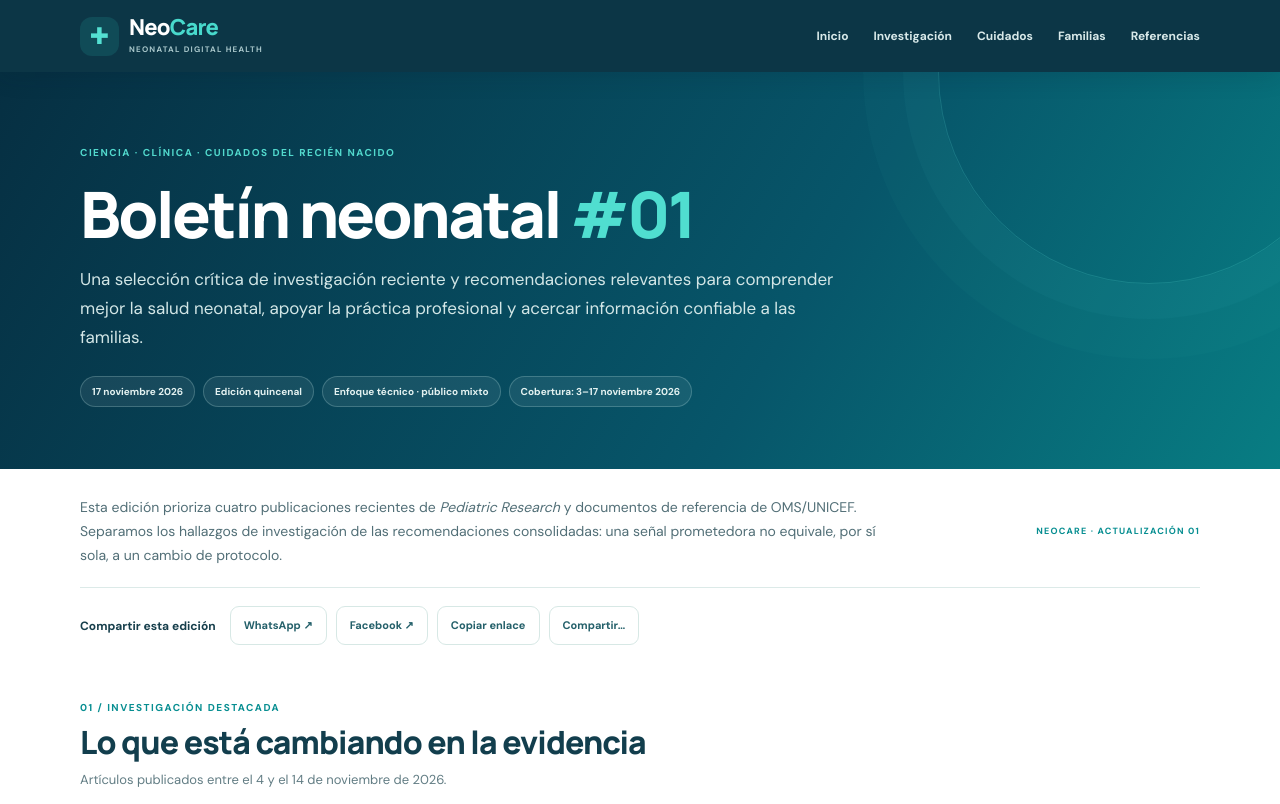
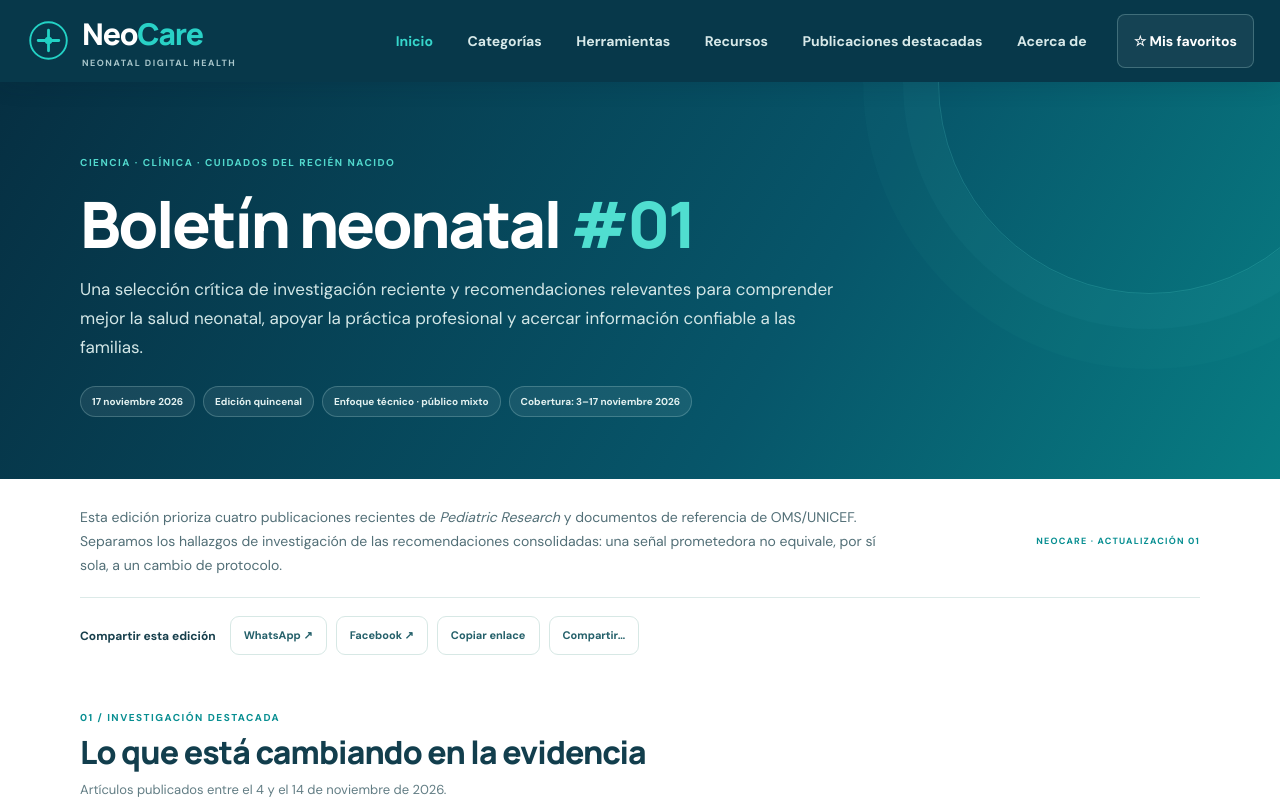
Before and after one commit to qmax75/neocare, a plain HTML site: page boletin-neonatal-01.html in a window 1280 px wide. Shown: the top 804 px of the page. Drawn offline with Linux system fonts and the light colour scheme.

Commit message:
Unifica el banner de navegacion NeoCare en todas las paginas

```diff
--- a/boletin-neonatal-01.html
+++ b/boletin-neonatal-01.html
@@ -39,10 +39,41 @@ main.wrap{padding-bottom:36px}.intro{display:flex;align-items:center;justify-con
 @media(prefers-reduced-motion:reduce){html{scroll-behavior:auto}*,*:before,*:after{transition:none!important}}
 @media print{.top,.sharebar,.print,.footer a{display:none!important}.hero{background:#fff;color:#123b4b;padding:22px 0;border-bottom:2px solid #123b4b}.hero .dek,.hero .pill{color:#456}.hero:after{display:none}.section{break-inside:avoid;padding-top:20px}.story,.care,.review,.family,.refs{box-shadow:none;break-inside:avoid}.footer{background:#fff;color:#123b4b;padding:10px 0}.footer small{color:#456}a{color:#123b4b;text-decoration:underline}body{font-size:11pt}}
 </style>
+<style>
+.site-header{height:82px;background:#07384a;color:#fff;position:sticky;top:0;z-index:100;box-shadow:0 4px 22px rgba(0,30,40,.12);font-family:"DM Sans",system-ui,sans-serif}
+.site-header .container{width:min(1480px,calc(100% - 52px));margin-inline:auto}
+.site-header .header-inner{height:100%;display:flex;align-items:center;gap:30px}
+.site-header .brand{display:inline-flex;align-items:center;gap:11px;flex:none;color:#fff;text-decoration:none}
+.site-header .brand-mark{width:45px;height:45px;display:grid;place-items:center;color:#23d2c5}
+.site-header .brand-mark svg{width:100%;height:100%}
+.site-header .brand-copy{display:flex;flex-direction:column;line-height:1.1}
+.site-header .brand-copy strong{font:800 30px "Manrope",sans-serif;letter-spacing:-1.2px;color:#fff;margin:0}
+.site-header .brand-copy strong span{color:#29d1c6}
+.site-header .brand-copy small{font-size:9px;letter-spacing:1.5px;font-weight:700;color:#a7c5ca;margin-top:5px}
+.site-header .main-nav{display:flex;align-items:center;justify-content:center;gap:clamp(16px,2.7vw,36px);margin-left:auto}
+.site-header .main-nav a{font-size:14px;font-weight:700;color:#d7e9e9;text-decoration:none;white-space:nowrap;transition:color .2s}
+.site-header .main-nav a:hover,.site-header .main-nav a:first-child{color:#36d6cb}
+.site-header .header-favorites{border:1px solid rgba(193,239,235,.25);background:rgba(255,255,255,.06);border-radius:8px;padding:14px 16px;color:#fff;font-size:14px;font-weight:700;white-space:nowrap;text-decoration:none}
+.site-header .mobile-menu-button{display:none}
+@media(max-width:950px){.site-header .header-inner{gap:18px}.site-header .main-nav{gap:16px}.site-header .main-nav a{font-size:11px}.site-header .header-favorites{padding:10px}.site-header .header-favorites span{display:none}}
+@media(max-width:760px){.site-header{height:auto;min-height:72px}.site-header .container{width:calc(100% - 34px)}.site-header .header-inner{min-height:72px;gap:10px}.site-header .brand-mark{width:38px;height:38px}.site-header .brand-copy strong{font-size:24px}.site-header .mobile-menu-button{display:flex;margin-left:auto;border:0;background:transparent;width:37px;height:37px;flex-direction:column;justify-content:center;gap:5px;padding:7px;cursor:pointer}.site-header .mobile-menu-button span{height:2px;width:21px;background:#d7f3f0;border-radius:2px}.site-header .main-nav{display:none;position:absolute;left:0;right:0;top:100%;background:#07384a;padding:17px 22px 22px;margin:0;box-shadow:0 12px 18px rgba(10,50,57,.2);flex-direction:column;align-items:flex-start;gap:16px}.site-header .main-nav.is-open{display:flex}.site-header .main-nav a{font-size:13px}.site-header .header-favorites{font-size:16px;padding:8px 10px}.site-header .header-favorites span{display:none}}
+</style>
 </head>
 <body>
 <a class="skip" href="#contenido">Saltar al contenido</a>
-<header class="top"><div class="wrap topbar"><a class="brand" href="index.html"><span class="mark">✚</span><span><strong>Neo<span>Care</span></strong><small>NEONATAL DIGITAL HEALTH</small></span></a><nav class="topnav"><a href="index.html">Inicio</a><a href="#investigacion">Investigación</a><a href="#cuidados">Cuidados</a><a href="#familias">Familias</a><a href="#referencias">Referencias</a></nav></div></header>
+<header class="site-header">
+  <div class="container header-inner">
+    <a class="brand" href="index.html#inicio" aria-label="NeoCare, inicio">
+      <span class="brand-mark" aria-hidden="true"><svg viewBox="0 0 48 48" fill="none"><path d="M24 4.5c-10.8 0-19.5 8.7-19.5 19.5S13.2 43.5 24 43.5 43.5 34.8 43.5 24 34.8 4.5 24 4.5Z" stroke="currentColor" stroke-width="2"/><path d="M24 13v22M13 24h22" stroke="currentColor" stroke-width="3" stroke-linecap="round"/><circle cx="24" cy="24" r="4" fill="#20d1c3"/></svg></span>
+      <span class="brand-copy"><strong>Neo<span>Care</span></strong><small>NEONATAL DIGITAL HEALTH</small></span>
+    </a>
+    <button class="mobile-menu-button" id="mobileMenuButton" aria-label="Abrir menú" aria-expanded="false" aria-controls="mainNav"><span></span><span></span><span></span></button>
+    <nav class="main-nav" id="mainNav" aria-label="Navegación principal">
+      <a href="index.html#inicio">Inicio</a><a href="index.html#categorias">Categorías</a><a href="index.html#herramientas">Herramientas</a><a href="index.html#recursos">Recursos</a><a href="index.html#boletin">Publicaciones destacadas</a><a href="index.html#proyecto">Acerca de</a>
+    </nav>
+    <a class="header-favorites" href="index.html#herramientas">☆ <span>Mis favoritos</span></a>
+  </div>
+</header>
 <section class="hero"><div class="wrap"><div class="eyebrow">CIENCIA · CLÍNICA · CUIDADOS DEL RECIÉN NACIDO</div><h1>Boletín neonatal <em>#01</em></h1><p class="dek">Una selección crítica de investigación reciente y recomendaciones relevantes para comprender mejor la salud neonatal, apoyar la práctica profesional y acercar información confiable a las familias.</p><div class="issue-meta"><span class="pill">17 noviembre 2026</span><span class="pill">Edición quincenal</span><span class="pill">Enfoque técnico · público mixto</span><span class="pill">Cobertura: 3–17 noviembre 2026</span></div></div></section>
 <main class="wrap" id="contenido">
 <div class="intro"><p>Esta edición prioriza cuatro publicaciones recientes de <i>Pediatric Research</i> y documentos de referencia de OMS/UNICEF. Separamos los hallazgos de investigación de las recomendaciones consolidadas: una señal prometedora no equivale, por sí sola, a un cambio de protocolo.</p><span class="edition">NEOCARE · ACTUALIZACIÓN 01</span></div>
@@ -80,4 +111,7 @@ main.wrap{padding-bottom:36px}.intro{display:flex;align-items:center;justify-con
 })();
 </script>
 <footer class="footer"><div class="wrap footer-inner"><div><strong>Neo<span style="color:#29d1c6">Care</span></strong><br><small>NEONATAL DIGITAL HEALTH · BOLETÍN QUINCENAL #01 · 17.11.2026</small></div><div><button class="print" onclick="window.print()">Imprimir / Guardar PDF</button> &nbsp; <a href="index.html">Volver a NeoCare ↗</a></div></div></footer>
+<script>
+(()=>{const b=document.getElementById('mobileMenuButton'),n=document.getElementById('mainNav');if(!b||!n)return;b.addEventListener('click',()=>{const open=n.classList.toggle('is-open');b.setAttribute('aria-expanded',String(open));b.setAttribute('aria-label',open?'Cerrar menú':'Abrir menú')});n.querySelectorAll('a').forEach(a=>a.addEventListener('click',()=>{n.classList.remove('is-open');b.setAttribute('aria-expanded','false')}));})();
+</script>
 </body></html>
```
